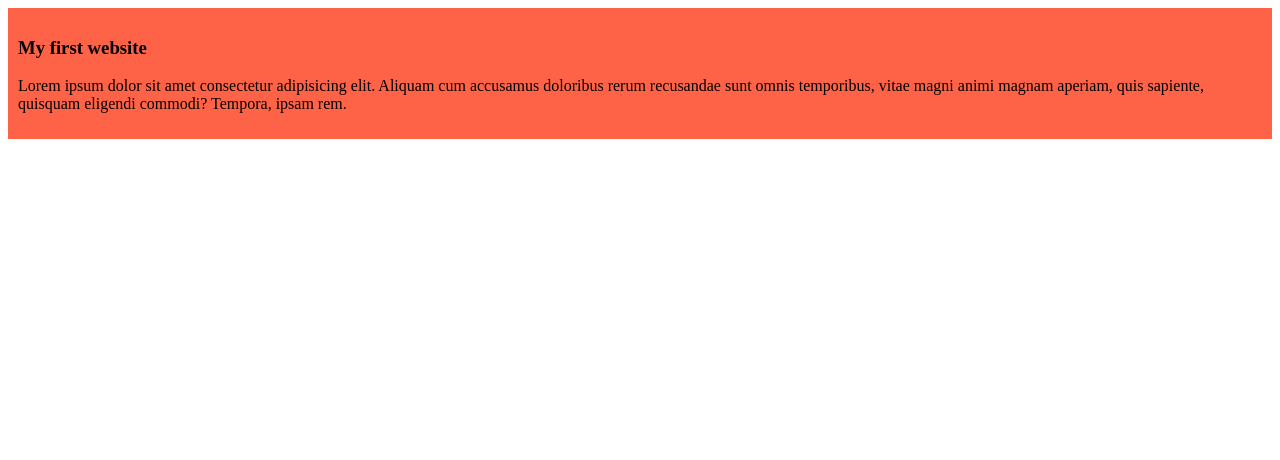
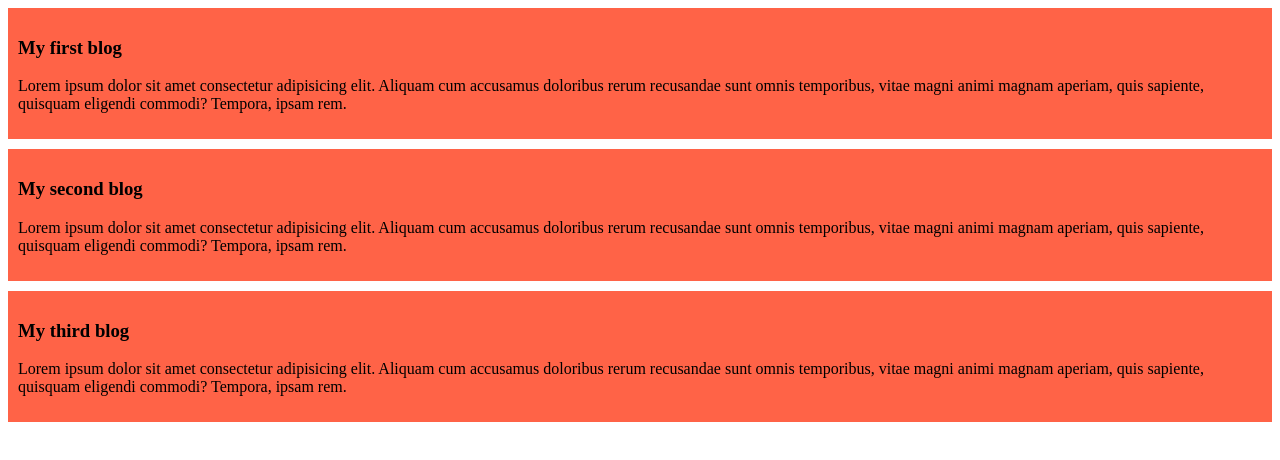
Before and after one commit to shafiqulku/my-simple-website, a plain HTML site: page index.html in a window 1280 px wide. Drawn offline with Linux system fonts and the light colour scheme.

Commit message:
added the second and the third blog

```diff
--- a/index.html
+++ b/index.html
@@ -7,7 +7,15 @@
 </head>
 <body>
     <div>
-        <h3>My first website</h3>
+        <h3>My first blog</h3>
+        <p>Lorem ipsum dolor sit amet consectetur adipisicing elit. Aliquam cum accusamus doloribus rerum recusandae sunt omnis temporibus, vitae magni animi magnam aperiam, quis sapiente, quisquam eligendi commodi? Tempora, ipsam rem.</p>
+    </div>
+    <div>
+        <h3>My second blog</h3>
+        <p>Lorem ipsum dolor sit amet consectetur adipisicing elit. Aliquam cum accusamus doloribus rerum recusandae sunt omnis temporibus, vitae magni animi magnam aperiam, quis sapiente, quisquam eligendi commodi? Tempora, ipsam rem.</p>
+    </div>
+    <div>
+        <h3>My third blog</h3>
         <p>Lorem ipsum dolor sit amet consectetur adipisicing elit. Aliquam cum accusamus doloribus rerum recusandae sunt omnis temporibus, vitae magni animi magnam aperiam, quis sapiente, quisquam eligendi commodi? Tempora, ipsam rem.</p>
     </div>
 </body>
--- a/styles/blog.css
+++ b/styles/blog.css
@@ -1,4 +1,5 @@
 div{
     background-color: tomato;
     padding: 10px;
+    margin-bottom: 10px;
 }
```
